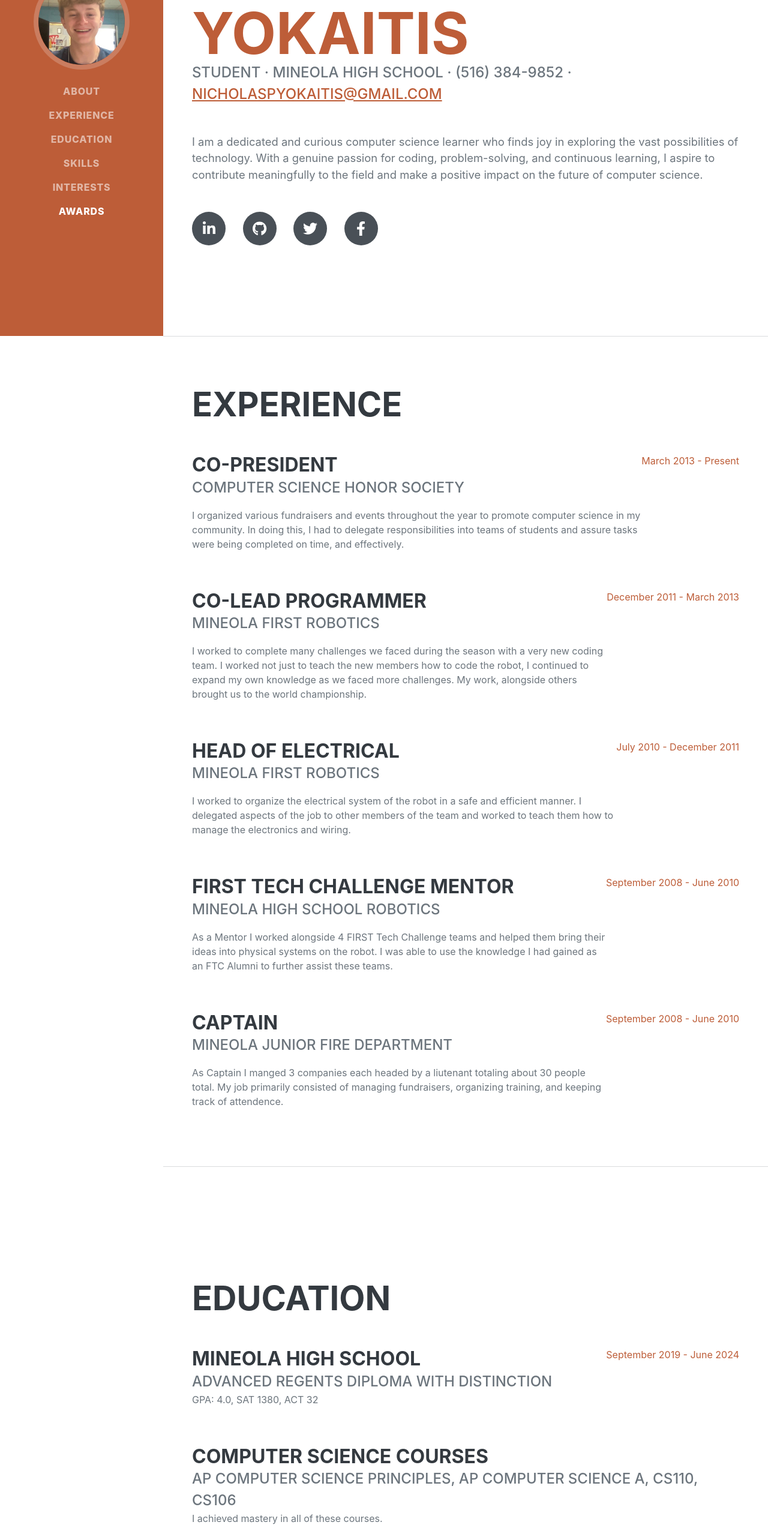
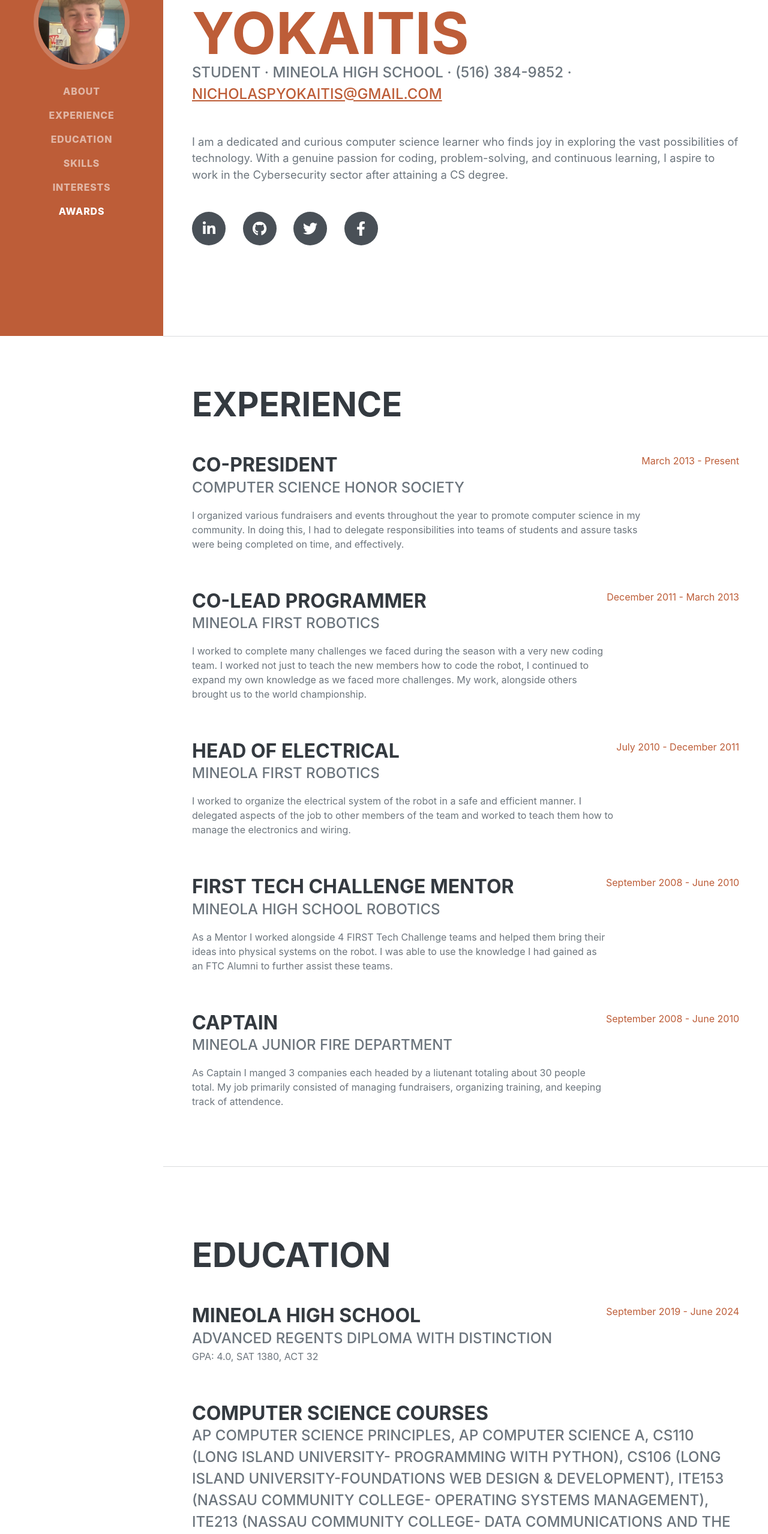
Before and after one commit to nicholasyokaitis/nicholasyokaitis.github.io, a plain HTML site: page nicholasyokaitis.github.io-main/index.html in a window 1280 px wide. Shown: the part 240-2797 px from the top of the page at 60% size. Drawn offline with nearby package versions, Linux system fonts and the light colour scheme; a web font is replaced by a local one.

Commit message:
Update index.html

```diff
--- a/nicholasyokaitis.github.io-main/index.html
+++ b/nicholasyokaitis.github.io-main/index.html
@@ -47,7 +47,7 @@
                         Student · Mineola High School · (516) 384-9852 ·
                         <a href="mailto:nicholaspyokaitis@gmail.com">nicholaspyokaitis@gmail.com</a>
                     </div>
-                    <p class="lead mb-5">I am a dedicated and curious computer science learner who finds joy in exploring the vast possibilities of technology. With a genuine passion for coding, problem-solving, and continuous learning, I aspire to contribute meaningfully to the field and make a positive impact on the future of computer science.</p>
+                    <p class="lead mb-5">I am a dedicated and curious computer science learner who finds joy in exploring the vast possibilities of technology. With a genuine passion for coding, problem-solving, and continuous learning, I aspire to work in the Cybersecurity sector after attaining a CS degree.</p>
                     <div class="social-icons">
                         <a class="social-icon" href="#!"><i class="fab fa-linkedin-in"></i></a>
                         <a class="social-icon" href="#!"><i class="fab fa-github"></i></a>
@@ -119,7 +119,7 @@
                     <div class="d-flex flex-column flex-md-row justify-content-between">
                         <div class="flex-grow-1">
                             <h3 class="mb-0">Computer Science Courses</h3>
-                            <div class="subheading">AP COmputer Science Principles, AP Computer Science A, CS110, CS106</div>
+                            <div class="subheading">AP Computer Science Principles, AP Computer Science A, CS110 (Long Island University- Programming with Python), CS106 (Long Island University-Foundations Web Design & Development), ITE153 (Nassau Community College- Operating Systems Management), ITE213 (Nassau Community College- Data Communications and the Internet) </div>
                             <p>I achieved mastery in all of these courses.</p>
                         </div>
                         <div class="flex-shrink-0"><span class="text-primary"></span></div>
```
